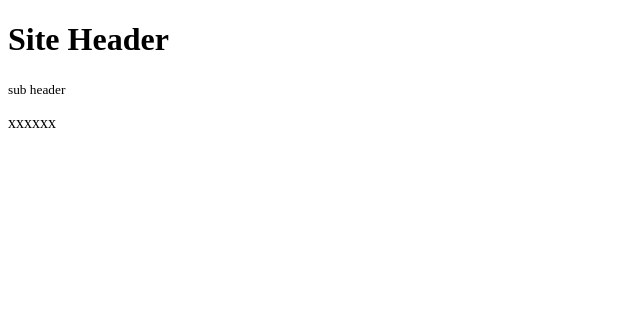
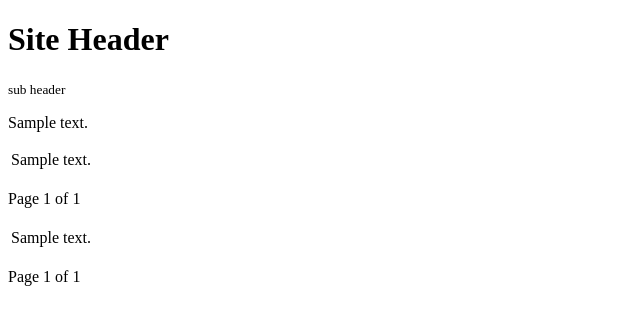
Before and after one commit to glinders/django_multi_paginate, a Django app: page /mpag/room/1/ in a window 1280 px wide. Shown: the top 325 px of the page, without its empty margins (0-640 px from the left). Run offline with Django 5.2, Linux system fonts and the light colour scheme; tables that the repository leaves empty hold one stand-in row (values such as "Sample post").

Commit message:
added multi pagination for notes & books on the same page

```diff
--- a/mpag/templates/mpag/detail.html
+++ b/mpag/templates/mpag/detail.html
@@ -5,7 +5,51 @@
       <div class="article-metadata">
         <small class="text-muted">sub header</small>
       </div>
-      <p class="article-content">xxx{{ object.content }}xxx</p>
+      <p class="article-content">{{ object.room_content }}</p>
+      <div>
+        <table style="width:auto">
+        {% for note in notes %}
+        <tr>
+          <td>{{ note.note_content }}</td>
+        </tr>
+        {% empty %}
+        There are no notes
+        {% endfor %}
+        </table><br>
+       <span class="step-links pagination">
+          {% if notes.has_previous %}
+              <a href="?page1={{ notes.previous_page_number }}"> previous </a>
+          {% endif %}
+          <span class="current">
+              Page {{ notes.number }} of {{ notes.paginator.num_pages }}
+          </span>
+          {% if notes.has_next %}
+              <a href="?page1={{ notes.next_page_number }}"> next </a>
+          {% endif %}
+      </span>
+     </div><br>
+      <div>
+        <table style="width:auto">
+        {% for book in books %}
+        <tr>
+          <td>{{ book.book_content }}</td>
+        </tr>
+        {% empty %}
+        There are no books
+        {% endfor %}
+        </table><br>
+       <span class="step-links pagination">
+          {% if books.has_previous %}
+              <a href="?page2={{ books.previous_page_number }}"> previous </a>
+          {% endif %}
+          <span class="current">
+              Page {{ books.number }} of {{ books.paginator.num_pages }}
+          </span>
+          {% if books.has_next %}
+              <a href="?page2={{ books.next_page_number }}"> next </a>
+          {% endif %}
+      </span>
+      </div><br>
     </div>
   </article>
 {% endblock content %}
--- a/mpag/views.py
+++ b/mpag/views.py
@@ -28,7 +28,7 @@ class MpagDetailView(DetailView):
         context = super().get_context_data(**kwargs)
         # create paginator for notes
         all_notes = Note.objects.all()
-        paginator = Paginator(all_notes, 6)
+        paginator = Paginator(all_notes, 4)
         page = self.request.GET.get('page1')
         try:
             all_notes = paginator.page(page)
@@ -38,7 +38,7 @@ class MpagDetailView(DetailView):
             all_notes = paginator.page(paginator.num_pages)
         # create paginator for books
         all_books = Book.objects.all()
-        paginator = Paginator(all_books, 6)
+        paginator = Paginator(all_books, 3)
         page = self.request.GET.get('page2')
         try:
             all_books = paginator.page(page)
```
